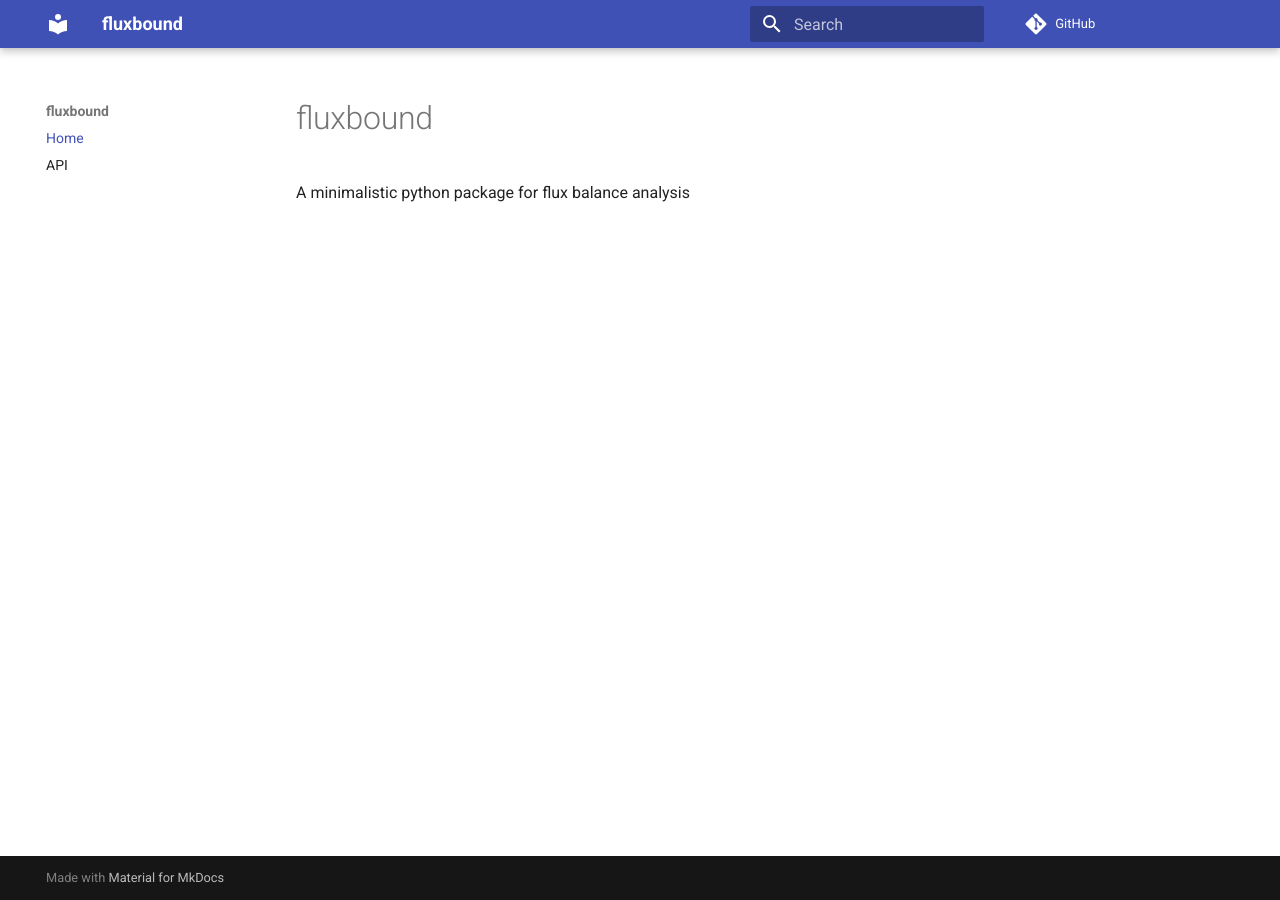
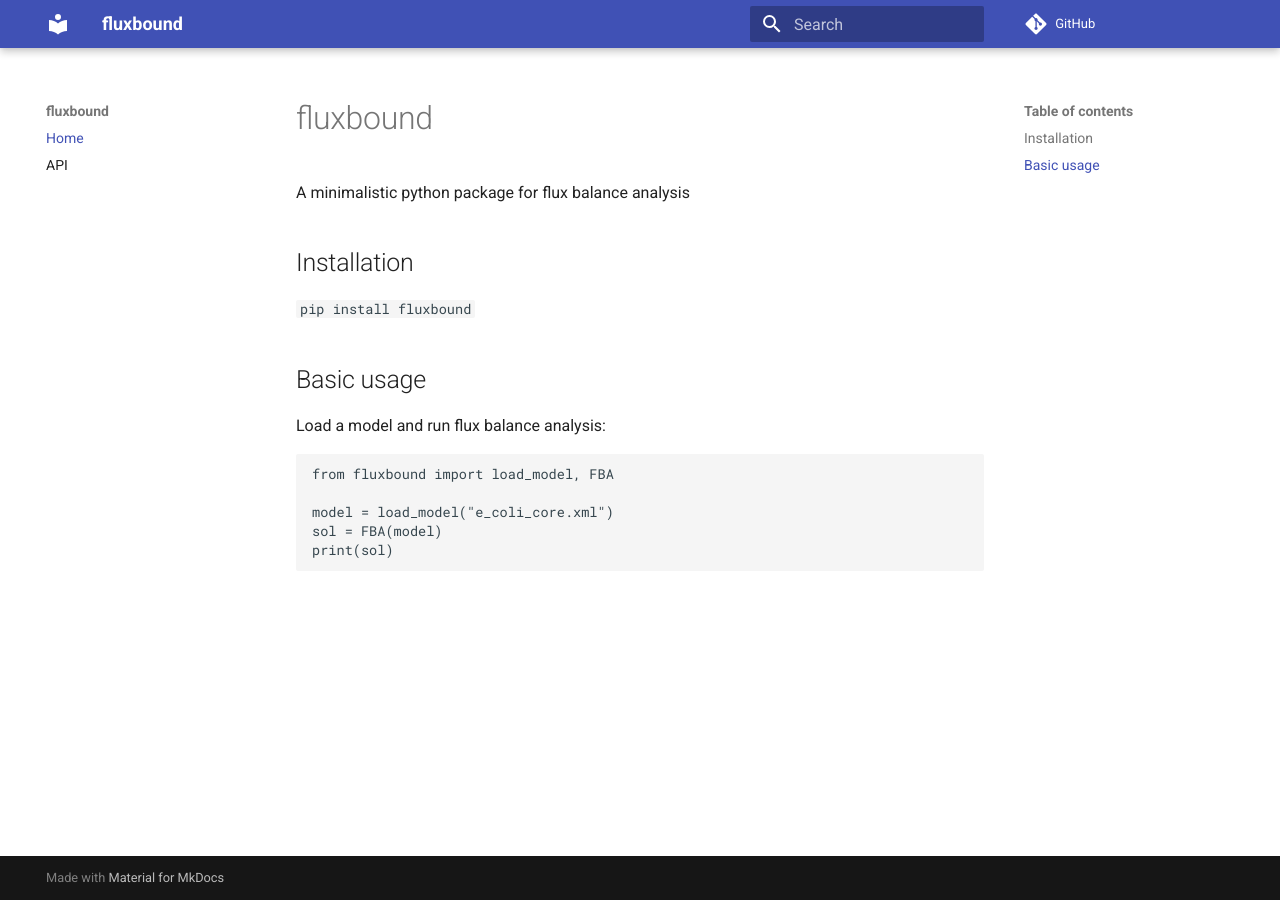
Before and after one commit to cdanielmachado/fluxbound, an MkDocs documentation site: the page built from docs/index.md, in a window 1280 px wide. Built offline with MkDocs 1.6.1 and Material for MkDocs 9.7.7, drawn with Linux system fonts in a browser that asks for light colours; comment, search, counter and statistics services are not loaded.

Commit message:
update docs

````diff
--- a/docs/index.md
+++ b/docs/index.md
@@ -3,3 +3,20 @@
 # fluxbound
 
 A minimalistic python package for flux balance analysis
+
+
+## Installation
+
+`pip install fluxbound`
+
+## Basic usage
+
+Load a model and run flux balance analysis:
+
+```python
+from fluxbound import load_model, FBA
+
+model = load_model("e_coli_core.xml")
+sol = FBA(model)
+print(sol)
+```
````
